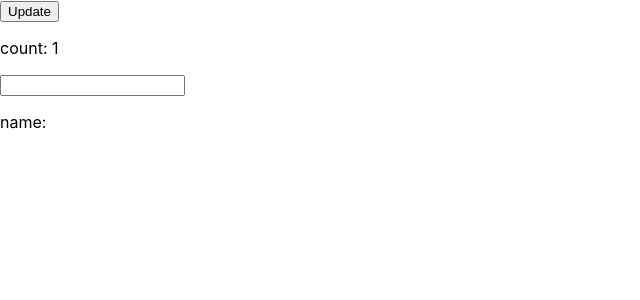
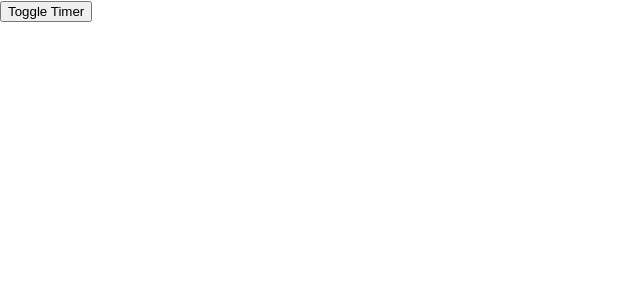
Before and after one commit to YoonCode/react-hook, a React (Create React App) app: page / in a window 1280 px wide. Shown: the top 300 px of the page, without its empty margins (0-640 px from the left). Built offline with nearby package versions, Linux system fonts and the light colour scheme.

Commit message:
clear up

```diff
--- a/src/App.js
+++ b/src/App.js
@@ -1,38 +1,12 @@
 import React, { useState, useEffect } from 'react'
+import Timer from './component/Timer'
 
 function App() {
-  const [count, setCount] = useState(1)
-  const [name, setName] = useState('')
-
-  const handleCountUpdate = () => {
-    setCount(count + 1)
-  }
-
-  const handleInputChange = (e) => {
-    setName(e.target.value)
-  }
-
-  // 마운트 + [ item ] 변경될 때만 실행.
-  // useEffect(() => {
-  //   console.log('랜더링 🙌🏻')
-  // })
-  // //
-  // useEffect(() => {
-  //   console.log('이름변경 🙌🏻')
-  // }, [name])
-  // useEffect(() => {
-  //   console.log('카운트변경 🙌🏻')
-  // }, [count])
-  useEffect(() => {
-    console.log('처음에만 🙌🏻')
-  }, [])
-
+  const [showTimer, setShowTimer] = useState(false)
   return (
     <>
-      <button onClick={handleCountUpdate}>Update</button>
-      <p>count: {count}</p>
-      <input type="text" value={name} onChange={handleInputChange} />
-      <p>name: {name}</p>
+      {showTimer && <Timer />}
+      <button onClick={() => setShowTimer(!showTimer)}>Toggle Timer</button>
     </>
   )
 }
--- /dev/null
+++ b/src/component/Timer.js
@@ -0,0 +1,22 @@
+import React, { useEffect } from 'react'
+
+const Timer = (props) => {
+  useEffect(() => {
+    const timer = setInterval(() => {
+      console.log('타이머 돌아가는 중...')
+    }, 1000)
+
+    return () => {
+      clearInterval(timer)
+      console.log('타이머가 종료되었습니다.')
+    }
+  }, [])
+
+  return (
+    <>
+      <p>타이머를 시작합니다. 콘솔을 보세요.</p>
+    </>
+  )
+}
+
+export default Timer
```
